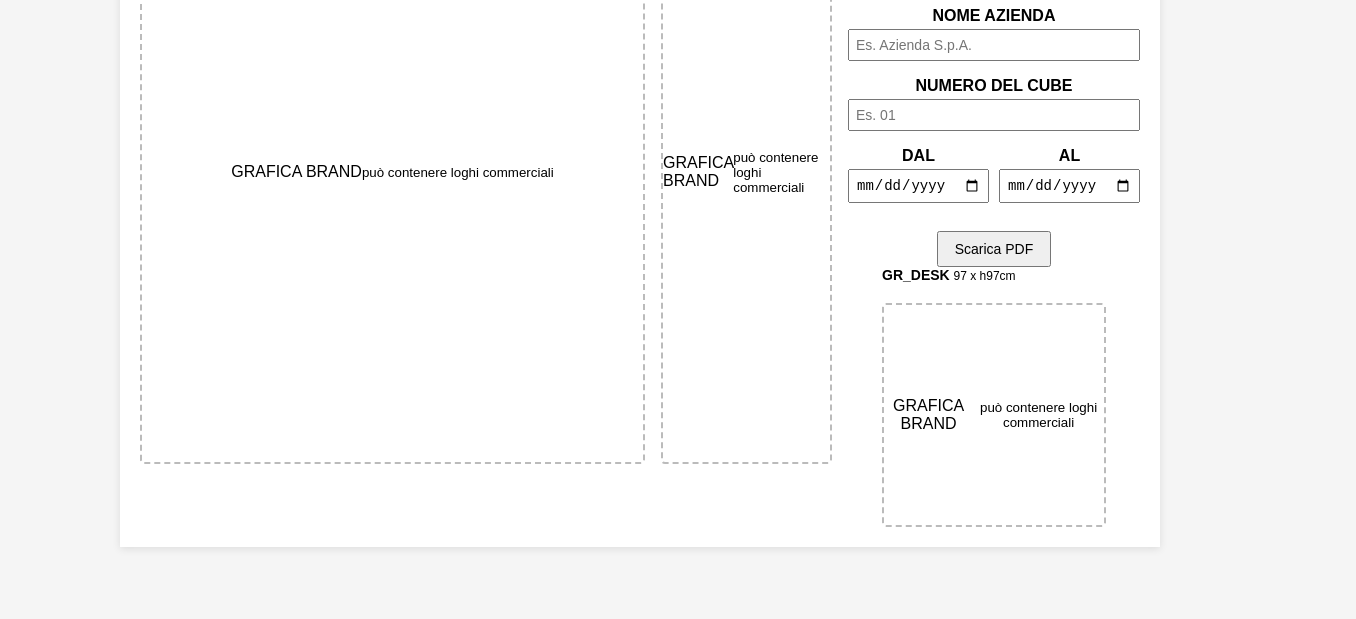
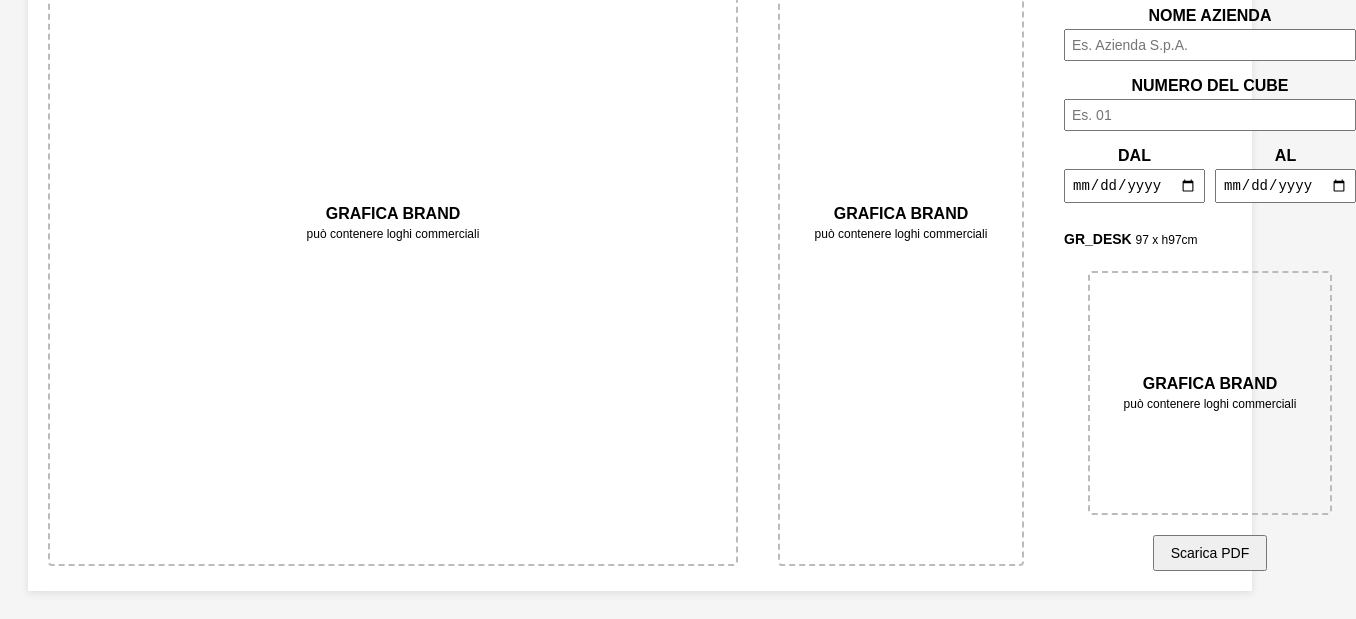
Before and after one commit to Tgreblu/Tgreblu.github.io, a plain HTML site: page index.html in a window 1280 px wide. Shown: the part 188-807 px from the top of the page, 1356 px wide, since content can reach past the window. Drawn offline with nearby package versions, Linux system fonts and the light colour scheme.

Commit message:
Update index.html

```diff
--- a/index.html
+++ b/index.html
@@ -12,26 +12,20 @@
     #form-container {
       display: grid;
       grid-template-columns: 3fr 1fr 1.2fr;
-      gap: 20px;
+      gap: 40px;
       background: #fff;
-      width: 100%;
-      max-width: 1000px;
+      width: auto;
+      padding: 20px;
+      box-shadow: 0 2px 8px rgba(0,0,0,0.1);
       margin: auto;
       padding: 20px;
       box-shadow: 0 2px 8px rgba(0,0,0,0.1);
     }
     /* Etichette dimensioni */
-    .label {
-      font-weight: bold;
-      text-align: left;
-      margin-bottom: 4px;
-      font-size: 14px;
-    }
+    .label { font-weight: bold; text-align: left; margin-bottom: 4px; font-size: 14px; }
     .label small { font-weight: normal; font-size: 12px; }
     /* Wrapper colonna GR_A */
-    .placeholder-A-wrapper { display: flex; flex-direction: column; }
-    /* Wrapper colonna GR_B */
-    .placeholder-B-wrapper { display: flex; flex-direction: column; }
+    .placeholder-A-wrapper, .placeholder-B-wrapper { display: flex; flex-direction: column; }
     /* Form e Titolo */
     .form-area { display: flex; flex-direction: column; align-items: center; text-align: center; }
     h1 { font-size: 20px; margin-bottom: 10px; }
@@ -40,11 +34,18 @@
     .field input[type="text"], .field input[type="date"] { width: 100%; padding: 6px; box-sizing: border-box; font-size: 14px; }
     .dates { display: flex; gap: 10px; width: 100%; }
     .dates > div { flex: 1; }
-    .image-placeholder { border: 2px dashed #bbb; border-radius: 4px; position: relative; cursor: pointer; display: flex; align-items: center; justify-content: center; overflow: hidden; }
-    .image-placeholder img { max-width: 100%; max-height: 100%; display: block; }
+    .image-placeholder {
+      border: 2px dashed #bbb; border-radius: 4px; position: relative;
+      cursor: pointer; display: flex; flex-direction: column;
+      align-items: center; justify-content: center;
+      overflow: hidden; padding: 10px;
+    }
+    .image-placeholder div { text-align: center; }
+    .image-placeholder .title { font-size: 16px; font-weight: bold; }
+    .image-placeholder .subtitle { font-size: 12px; margin-top: 4px; }
     /* Dimensioni specifiche */
-    .placeholder-A { width: 100%; height: 580px; }
-    .placeholder-B { width: 100%; height: 580px; }
+    .placeholder-A { width: 666px; height: 662px; }
+    .placeholder-B { width: 222px; height: 662px; }
     .placeholder-Desk { width: 220px; height: 220px; margin-top: 20px; }
     input[type="file"] { display: none; }
     #download-pdf { margin-top: 20px; padding: 8px 16px; font-size: 14px; cursor: pointer; }
@@ -55,12 +56,18 @@
     <!-- GR_A -->
     <div class="placeholder-A-wrapper">
       <div class="label">GR_A <small>294 x h292cm</small></div>
-      <div class="image-placeholder placeholder-A" data-index="A">GRAFICA BRAND<br><small>può contenere loghi commerciali</small></div>
+      <div class="image-placeholder placeholder-A" data-index="A">
+        <div class="title">GRAFICA BRAND</div>
+        <div class="subtitle">può contenere loghi commerciali</div>
+      </div>
     </div>
     <!-- GR_B -->
     <div class="placeholder-B-wrapper">
       <div class="label">GR_B <small>98 x h292cm</small></div>
-      <div class="image-placeholder placeholder-B" data-index="B">GRAFICA BRAND<br><small>può contenere loghi commerciali</small></div>
+      <div class="image-placeholder placeholder-B" data-index="B">
+        <div class="title">GRAFICA BRAND</div>
+        <div class="subtitle">può contenere loghi commerciali</div>
+      </div>
     </div>
     <!-- Form e Titolo -->
     <div class="form-area">
@@ -81,12 +88,14 @@
         <div><label for="date-from">DAL</label><input type="date" id="date-from"></div>
         <div><label for="date-to">AL</label><input type="date" id="date-to"></div>
       </div>
+      <!-- GR_DESK spostato subito sotto al form -->
+      <div class="label" style="align-self: flex-start; margin-top: 20px;">GR_DESK <small>97 x h97cm</small></div>
+      <div class="image-placeholder placeholder-Desk" data-index="Desk">
+        <div class="title">GRAFICA BRAND</div>
+        <div class="subtitle">può contenere loghi commerciali</div>
+      </div>
+      <!-- Pulsante posizionato sotto GR_DESK -->
       <button id="download-pdf">Scarica PDF</button>
-      <!-- GR_DESK spostato sotto il bottone -->
-      <div>
-        <div class="label">GR_DESK <small>97 x h97cm</small></div>
-        <div class="image-placeholder placeholder-Desk" data-index="Desk">GRAFICA BRAND<br><small>può contenere loghi commerciali</small></div>
-      </div>
     </div>
   </div>
 
@@ -113,11 +122,9 @@
       html2canvas(document.getElementById('form-container'), { scale: 2 }).then(canvas => {
         const imgData = canvas.toDataURL('image/png');
         const { jsPDF } = window.jspdf;
-        // PDF A4 Landscape in mm
         const pdf = new jsPDF({ orientation: 'landscape', unit: 'mm', format: 'a4' });
         const pageWidth = pdf.internal.pageSize.getWidth();
         const pageHeight = pdf.internal.pageSize.getHeight();
-        // calcola scala per adattare
         const imgProps = pdf.getImageProperties(imgData);
         const imgWidth = pageWidth;
         const imgHeight = (imgProps.height * pageWidth) / imgProps.width;
```
